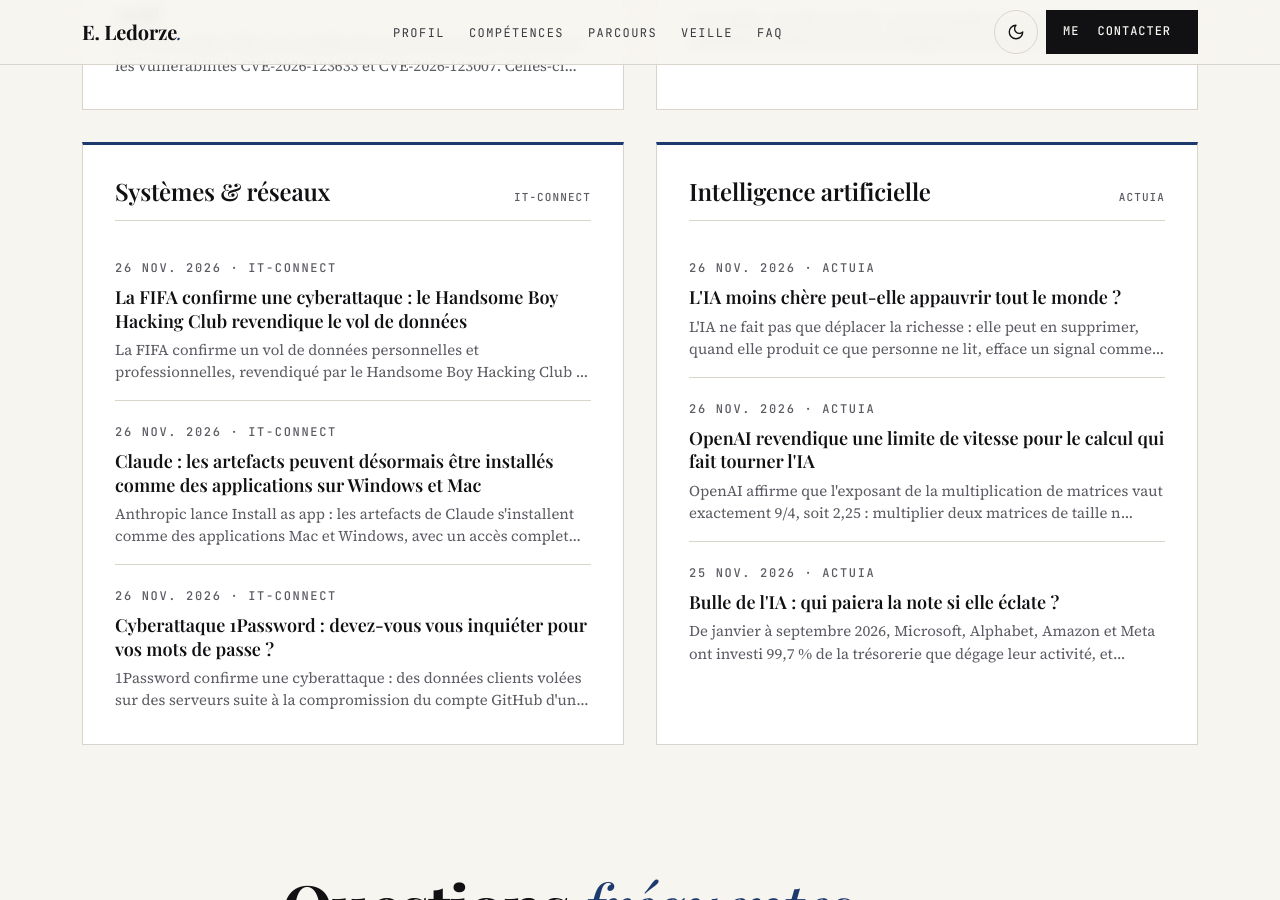
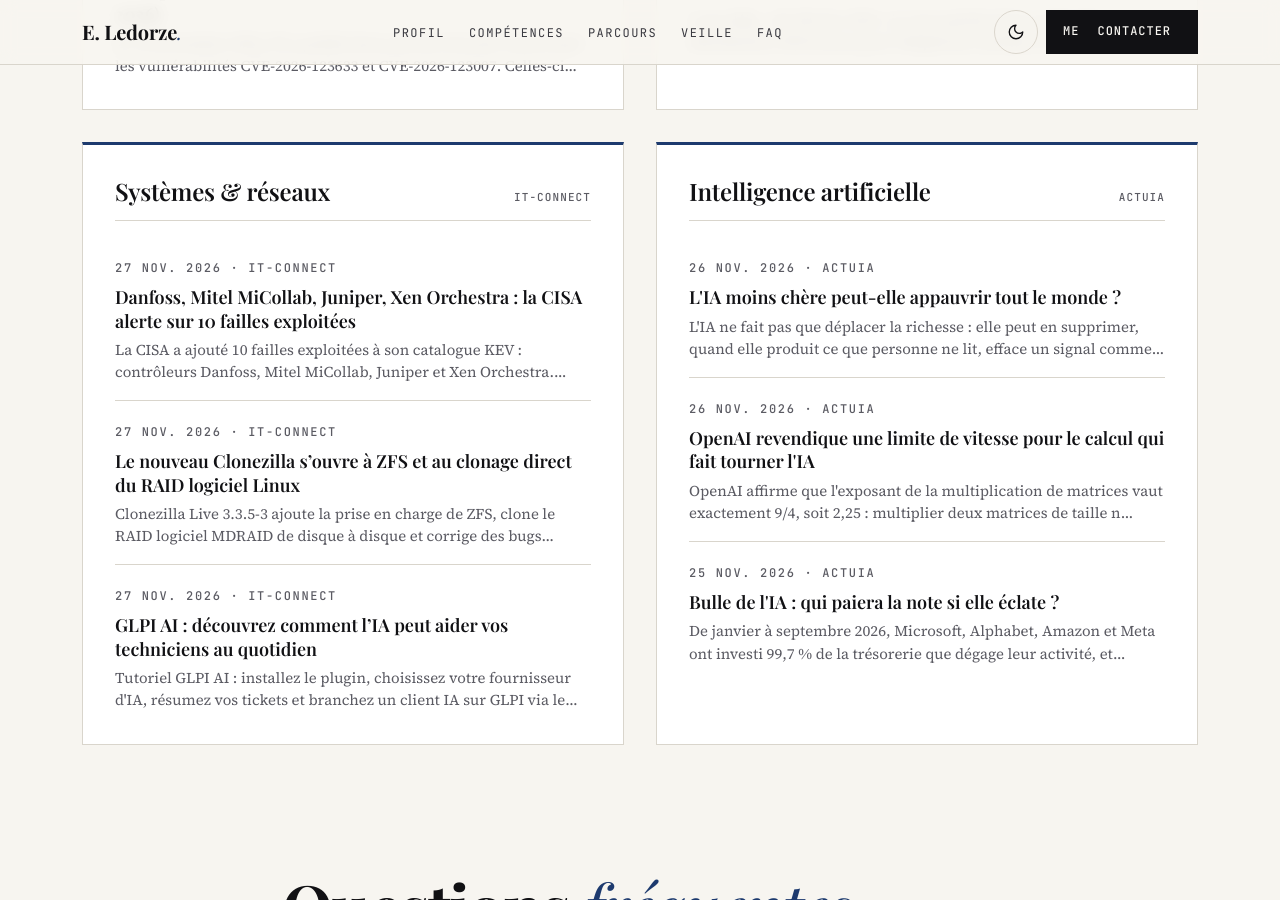
Before and after one commit to TheDringe54-lab/TheDringe54-lab.github.io, a Jekyll site: the page built from index.html, in a window 1280 px wide and 900 px high, scrolled down 4893 px. Built offline with Jekyll 4.4.1, drawn with Linux system fonts in a browser that asks for light colours; some of the changed text lies outside the part shown.

Commit message:
Veille techno : mise à jour automatique

```diff
--- a/_data/veille.json
+++ b/_data/veille.json
@@ -1,5 +1,5 @@
 {
-  "mise_a_jour": "2026-11-26",
+  "mise_a_jour": "2026-11-27",
   "themes": [
     {
       "id": "cyber",
@@ -63,25 +63,25 @@
       "titre_en": "Systems & networks",
       "articles": [
         {
-          "titre": "La FIFA confirme une cyberattaque : le Handsome Boy Hacking Club revendique le vol de données",
-          "lien": "https://www.it-connect.fr/fifa-cyberattaque-handsome-boy-hacking-club-fuite-donnees/",
+          "titre": "Danfoss, Mitel MiCollab, Juniper, Xen Orchestra : la CISA alerte sur 10 failles exploitées",
+          "lien": "https://www.it-connect.fr/danfoss-mitel-juniper-xen-orchestra-10-failles-exploitees-cisa/",
           "source": "IT-Connect",
-          "date": "2026-11-26",
-          "resume": "La FIFA confirme un vol de données personnelles et professionnelles, revendiqué par le Handsome Boy Hacking Club : voici ce que l'on sait. Le post La FIFA…"
+          "date": "2026-11-27",
+          "resume": "La CISA a ajouté 10 failles exploitées à son catalogue KEV : contrôleurs Danfoss, Mitel MiCollab, Juniper et Xen Orchestra. Voici les failles en question. Le…"
         },
         {
-          "titre": "Claude : les artefacts peuvent désormais être installés comme des applications sur Windows et Mac",
-          "lien": "https://www.it-connect.fr/claude-artefacts-applications-mac-windows/",
+          "titre": "Le nouveau Clonezilla s’ouvre à ZFS et au clonage direct du RAID logiciel Linux",
+          "lien": "https://www.it-connect.fr/clonezilla-live-3-3-5-3-zfs-mdraid/",
           "source": "IT-Connect",
-          "date": "2026-11-26",
-          "resume": "Anthropic lance Install as app : les artefacts de Claude s'installent comme des applications Mac et Windows, avec un accès complet possible à l'ordinateur. Le…"
+          "date": "2026-11-27",
+          "resume": "Clonezilla Live 3.3.5-3 ajoute la prise en charge de ZFS, clone le RAID logiciel MDRAID de disque à disque et corrige des bugs risqués pour vos données. Le…"
         },
         {
-          "titre": "Cyberattaque 1Password : devez-vous vous inquiéter pour vos mots de passe ?",
-          "lien": "https://www.it-connect.fr/cyberattaque-1password-novembre-2026/",
+          "titre": "GLPI AI : découvrez comment l’IA peut aider vos techniciens au quotidien",
+          "lien": "https://www.it-connect.fr/tuto-glpi-ai/",
           "source": "IT-Connect",
-          "date": "2026-11-26",
-          "resume": "1Password confirme une cyberattaque : des données clients volées sur des serveurs suite à la compromission du compte GitHub d'un salarié. Le post Cyberattaque…"
+          "date": "2026-11-27",
+          "resume": "Tutoriel GLPI AI : installez le plugin, choisissez votre fournisseur d'IA, résumez vos tickets et branchez un client IA sur GLPI via le protocole MCP. Le post…"
         }
       ]
     },
```
